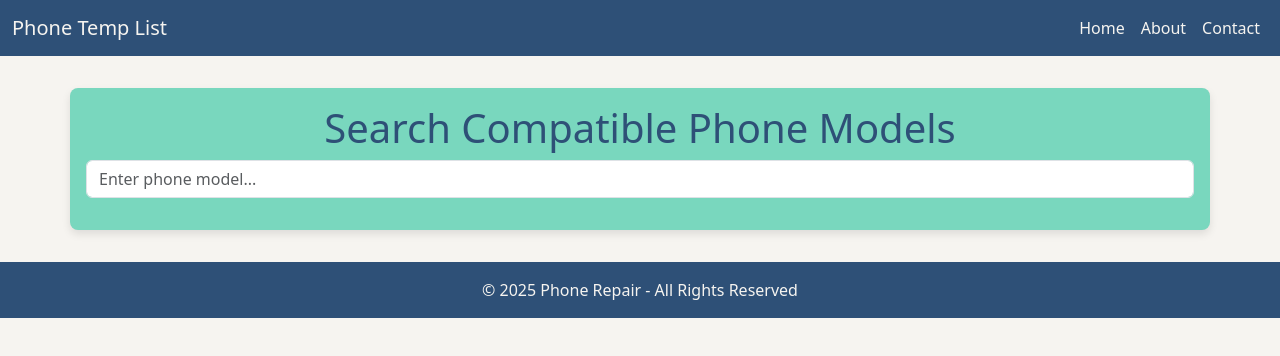
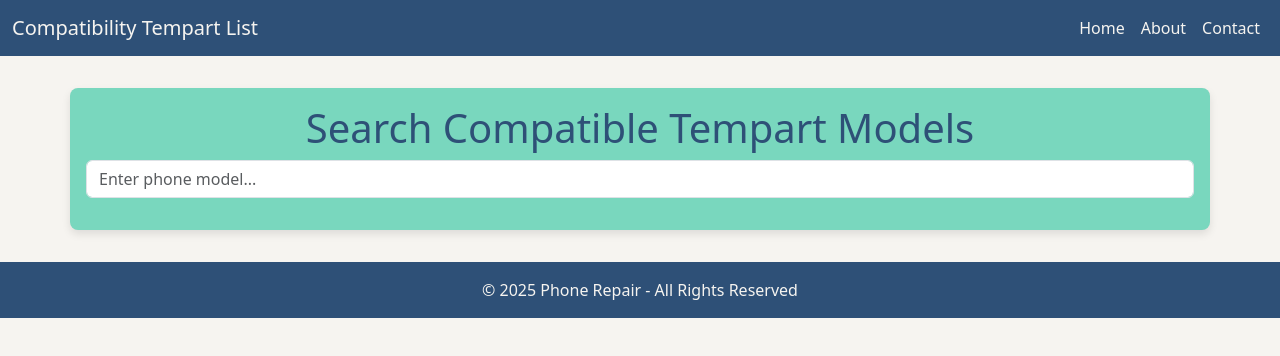
Before and after one commit to dilushanka/Mobile-Tempart-Compatibility-List, a plain HTML site: page index.html in a window 1280 px wide. Drawn offline with nearby package versions, Linux system fonts and the light colour scheme.

Commit message:
Update index.html

```diff
--- a/index.html
+++ b/index.html
@@ -3,7 +3,7 @@
 <head>
     <meta charset="UTF-8">
     <meta name="viewport" content="width=device-width, initial-scale=1.0">
-    <title>Phone Temperature List</title>
+    <title>Phone Tempert Compatibility List</title>
     <link href="https://cdn.jsdelivr.net/npm/bootstrap@5.3.0-alpha3/dist/css/bootstrap.min.css" rel="stylesheet">
     <style>
         body {
@@ -54,7 +54,7 @@
 <body>
     <nav class="navbar navbar-expand-lg navbar-dark">
         <div class="container-fluid">
-            <a class="navbar-brand" href="#">Phone Temp List</a>
+            <a class="navbar-brand" href="#">Compatibility Tempart List</a>
             <button class="navbar-toggler" type="button" data-bs-toggle="collapse" data-bs-target="#navbarNav" aria-controls="navbarNav" aria-expanded="false" aria-label="Toggle navigation">
                 <span class="navbar-toggler-icon"></span>
             </button>
@@ -69,7 +69,7 @@
     </nav>
 
     <div class="container">
-        <h1>Search Compatible Phone Models</h1>
+        <h1>Search Compatible Tempart Models</h1>
         <div class="mb-3">
             <input type="text" id="searchInput" class="form-control" placeholder="Enter phone model...">
         </div>
```
